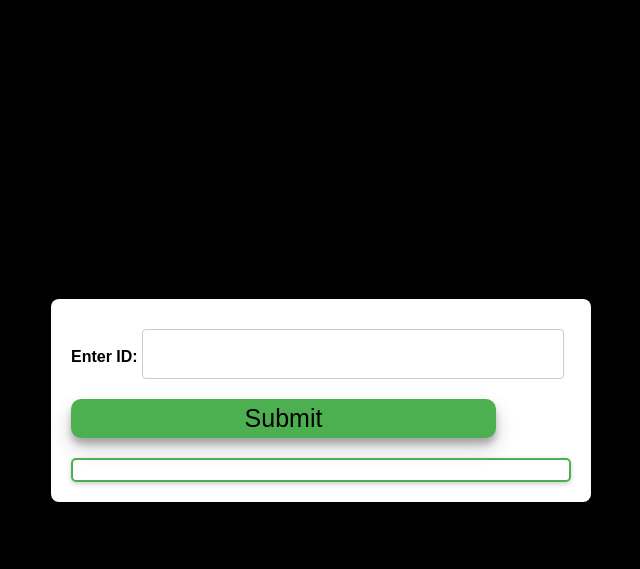
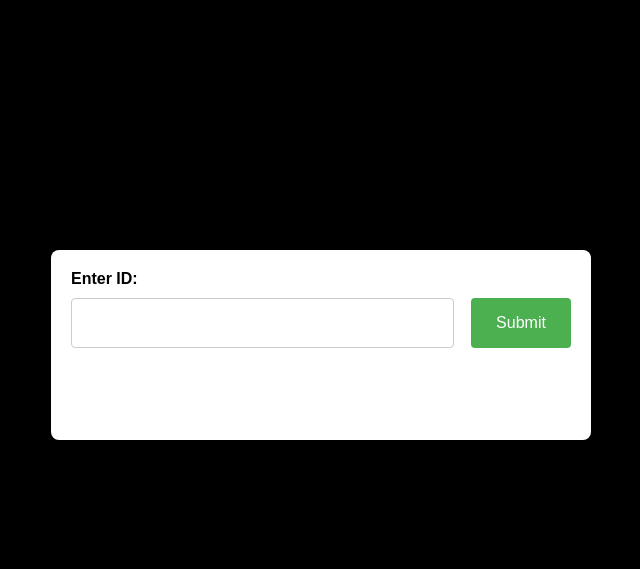
Before and after one commit to SkywardSyntax/HourLogger, a Flask app: a page that uses templates/volunteer_login.html in a window 1280 px wide. Shown: the top 569 px of the page, without its empty margins (319-959 px from the left). Run offline with Flask 3, Linux system fonts and the light colour scheme.

Commit message:
some major cooking has happened

```diff
--- a/app.py
+++ b/app.py
@@ -336,6 +336,7 @@ def volunteer_select():
 
 @app.route('/volunteer-login' + r_string, methods=['GET', 'POST'])
 def volunteer_login():
+    message =''
     if request.method == 'POST':
         id = request.form.get('id')
 
@@ -356,9 +357,7 @@ def volunteer_login():
             # If the user doesn't have an incomplete entry, check them in
             message = attendance.check_in_event(id, event)
 
-        return message
-
-    return render_template('volunteer_login.html')  # Create a new HTML template for this page
+    return render_template('volunteer_login.html', message=message)  # Create a new HTML template for this page
 
 @app.route('/<eventname>-hours' + r_string, methods=['GET'])
 def event_hours(eventname):
--- a/templates/home.html
+++ b/templates/home.html
@@ -81,6 +81,10 @@
             padding: 10px; /* Add some padding */
             border-radius: 5px; /* Round the corners */
             box-shadow: 0 2px 5px rgba(0,0,0,0.2); /* Add a subtle shadow */
+            visibility: hidden; /* Make it invisible by default */
+        }
+        #message:not(:empty) {
+            visibility: visible; /* Make it visible when it has content */
         }
     </style>
 </head>
--- a/templates/volunteer_login.html
+++ b/templates/volunteer_login.html
@@ -14,6 +14,12 @@
             min-height: 100vh;
         }
 
+        .container {
+            max-width: 600px;
+            padding: 20px;
+            height: 300px;
+        }
+
         form {
             background-color: #fff;
             padding: 20px;
@@ -27,8 +33,21 @@
             font-weight: bold;
         }
 
-        input[type="text"] {
-            width: 80%;
+        .form-content {
+            display: flex;
+            flex-direction: column;
+            justify-content: space-between;
+            align-items: start;
+        }
+
+        .input-section {
+            display: flex;
+            justify-content: space-between;
+            width: 100%;
+        }
+
+        .input-section input[type="text"] {
+            width: 72.2%;
             padding: 10px;
             margin: 10px 0;
             border-radius: 4px;
@@ -36,48 +55,57 @@
             font-size: 24px;
         }
 
-        input[type="submit"] {
-            width: 85%;
+        .input-section input[type="submit"] {
+            width: 20%;
             background-color: #4CAF50;
-            color: black;
-            padding: 5px 5px;
+            color: white;
+            padding: 10px 10px;
             border: none;
-            font-size: 25px;
-            border-radius: 10px;
+            font-size: 16px;
+            border-radius: 4px;
             cursor: pointer;
             display: block;
             margin: 10px 0;
-            transition: all 0.3s ease;
-            box-shadow: 0 10px 20px rgba(0,0,0,0.19), 0 6px 6px rgba(0,0,0,0.23);
         }
-
-        input[type="submit"]:hover {
-            background-color: #45a049;
-            box-shadow: 0 14px 28px rgba(0,0,0,0.25), 0 10px 10px rgba(0,0,0,0.22);
-        }
-
-        /* Style for the message box */
-        .message-box {
+        #message {
             margin-top: 20px;
             font-size: 18px;
             color: rgb(53, 53, 53);
+            border: 2px solid #4CAF50; /* Add a green border */
             font-weight: bold;
-            border: 2px solid #4CAF50; /* Add a green border */
             padding: 10px; /* Add some padding */
             border-radius: 5px; /* Round the corners */
             box-shadow: 0 2px 5px rgba(0,0,0,0.2); /* Add a subtle shadow */
+            visibility: hidden; /* Make it invisible by default */
+        }
+
+        #message:not(:empty) {
+            visibility: visible; /* Make it visible when it has content */
         }
     </style>
 </head>
 <body>
-    <form method="POST">
-        <label for="id">Enter ID:</label>
-        <input type="text" id="id" name="id">
-        <input type="submit" value="Submit">
-        <!-- Message box to display check-in/check-out messages -->
-        <div class="message-box">
-            {{ message }}
-        </div>
-    </form>
+    <div class="container">
+        <form method="POST">
+            <label for="id">Enter ID:</label>
+            <div class="form-content">
+                <div class="input-section">
+                    <input type="text" id="id" name="id" oninput="clearMessage()">
+                    <input type="submit" value="Submit">
+                </div>
+                <p id="message">{{ message }}</p>
+            </div>
+        </form>
+    </div>
+    <script>
+        window.onload = function() {
+            var messageElement = document.getElementById('message');
+            if (messageElement.innerHTML.trim() !== '') {
+                setTimeout(function() {
+                    messageElement.innerHTML = '';
+                }, 5000);
+            }
+        };
+    </script>
 </body>
 </html>
```
